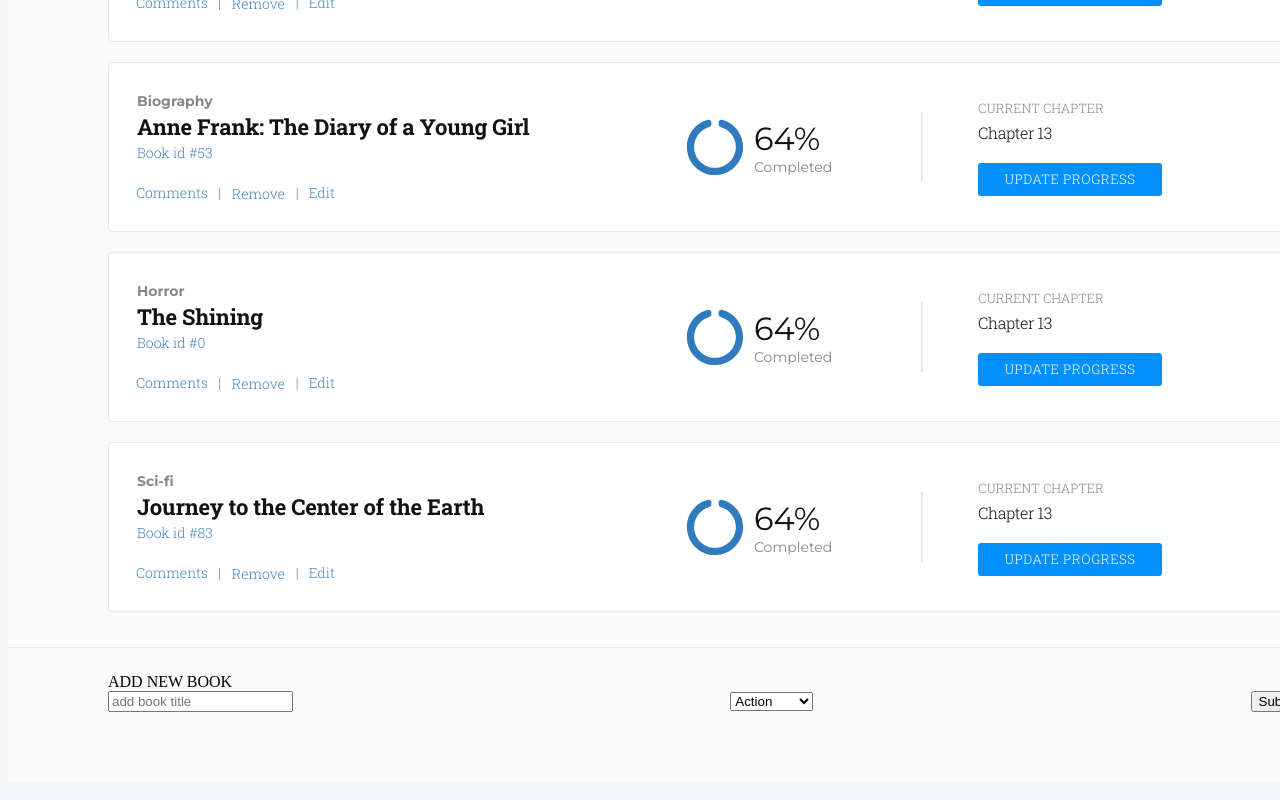
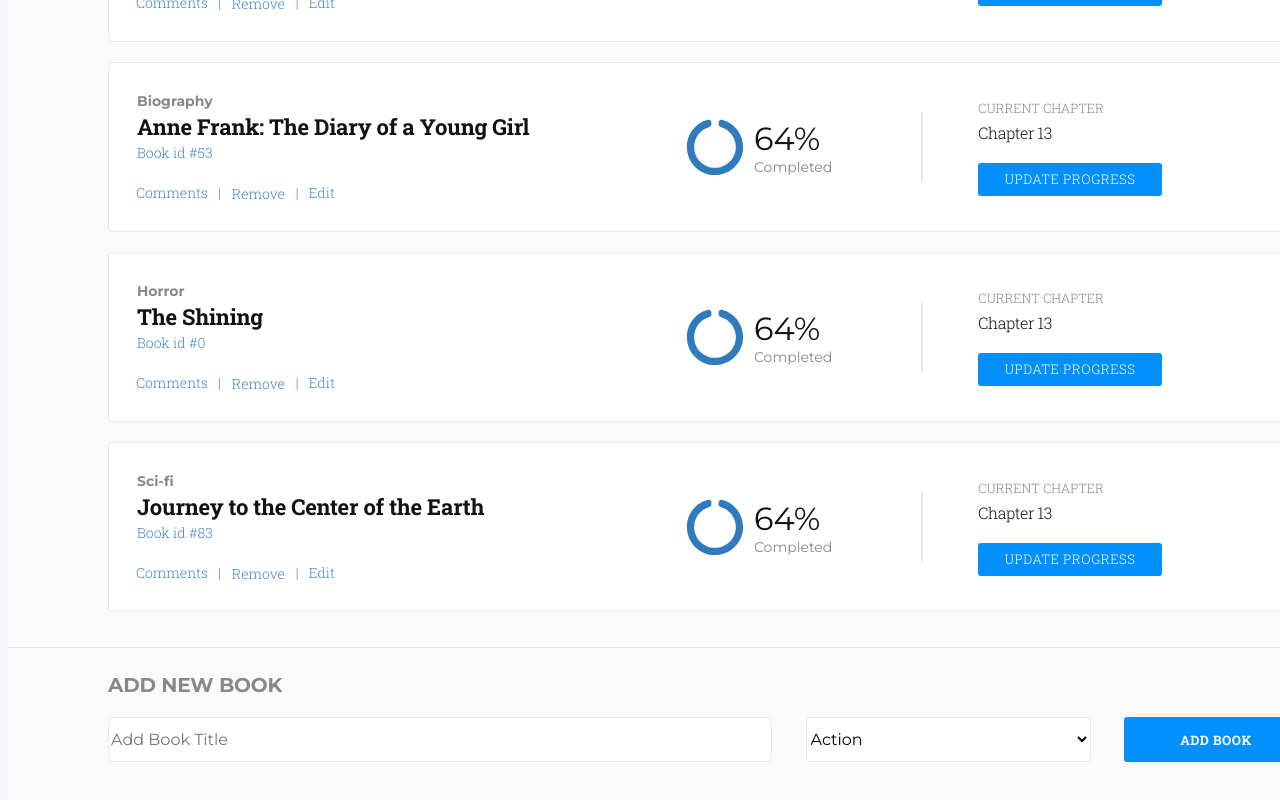
Before and after one commit to nriqu322/bookstore, a React (Create React App) app: page / in a window 1280 px wide. Shown: the part 326-1126 px from the top of the page. Built offline with nearby package versions, Linux system fonts and the light colour scheme.

Commit message:
add style to form

```diff
--- a/src/containers/BooksForm.js
+++ b/src/containers/BooksForm.js
@@ -43,13 +43,13 @@
 
     return (
       <form id="book-form" onSubmit={this.handleSubmit}>
-        <input name="title" value={title} type="text" placeholder="add book title" onChange={this.handleChange} />
+        <input name="title" value={title} type="text" placeholder="Add Book Title" onChange={this.handleChange} />
         <select name="category" onChange={this.handleChange}>
           {categories.map(category => (
             <option key={category} value={category}>{category}</option>
           ))}
         </select>
-        <button type="submit">Submit</button>
+        <button type="submit">ADD BOOK</button>
       </form>
     );
   }
--- a/src/index.css
+++ b/src/index.css
@@ -231,10 +231,49 @@
   background-color: #fafafa;
 }
 
+.form-title {
+  font-size: 20px;
+  font-family: 'Montserrat', sans-serif;
+  font-weight: bold;
+  color: #888;
+  letter-spacing: -0.18px;
+}
+
 #book-form {
   display: flex;
   justify-content: space-between;
   align-items: center;
-  width: 100%;
-  margin: auto;
+  margin-top: 20px;
 }
+
+#book-form
+  input,
+  select {
+  background-color: #fff;
+  height: 45px;
+  border-radius: 4px;
+  border: 1px solid #e8e8e8 !important;
+  font-size: 16px;
+  font-family: 'Montserrat', sans-serif;
+}
+
+#book-form input {
+  width: 664px;
+}
+
+#book-form select {
+  width: 285px;
+}
+
+#book-form button {
+  width: 184px;
+  height: 45px;
+  background-color: #0290ff;
+  border-radius: 3px;
+  font-family: 'Roboto Slab', serif;
+  letter-spacing: 0.5px;
+  font-size: 13px;
+  font-weight: bold;
+  color: #fff;
+  border: none;
+}
```
